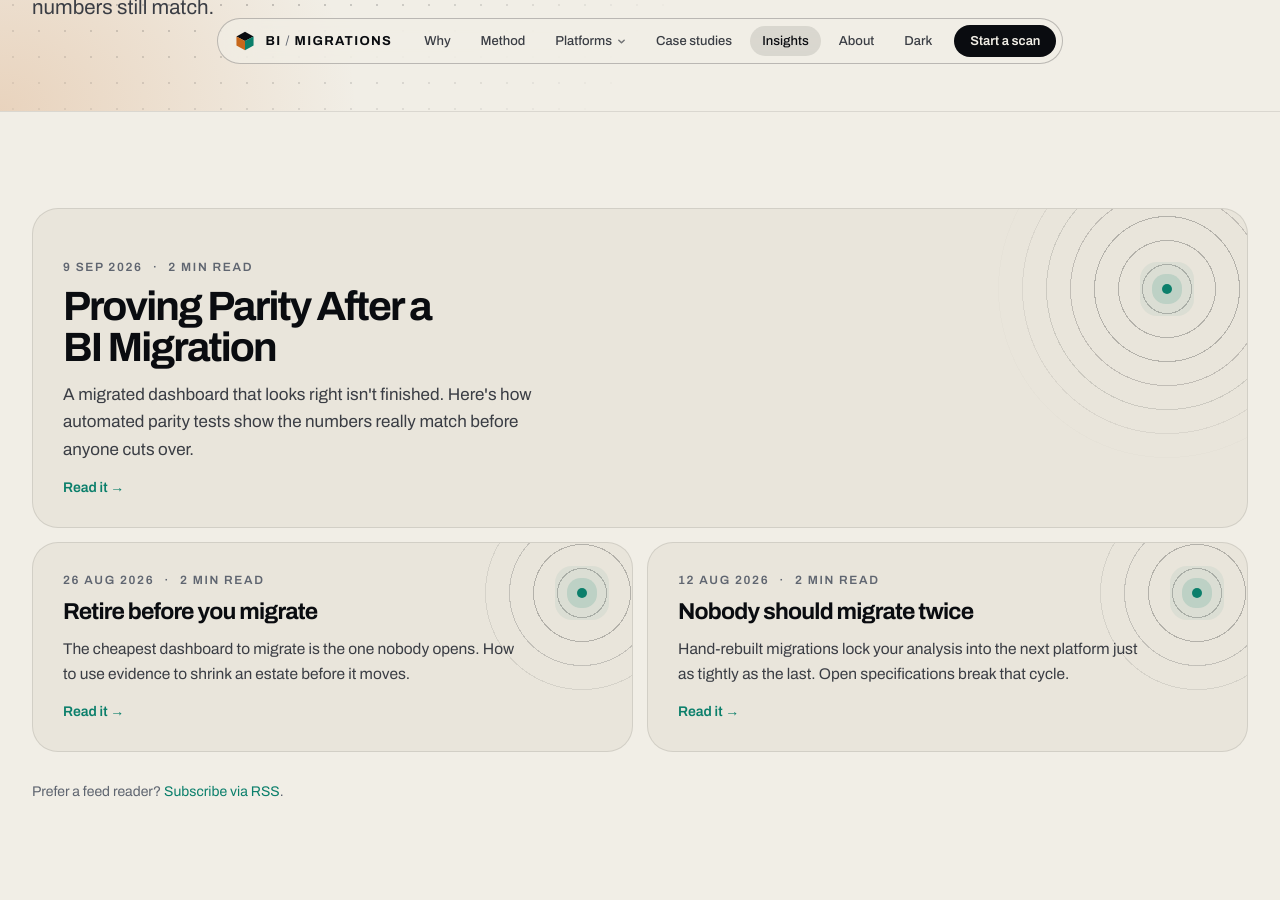
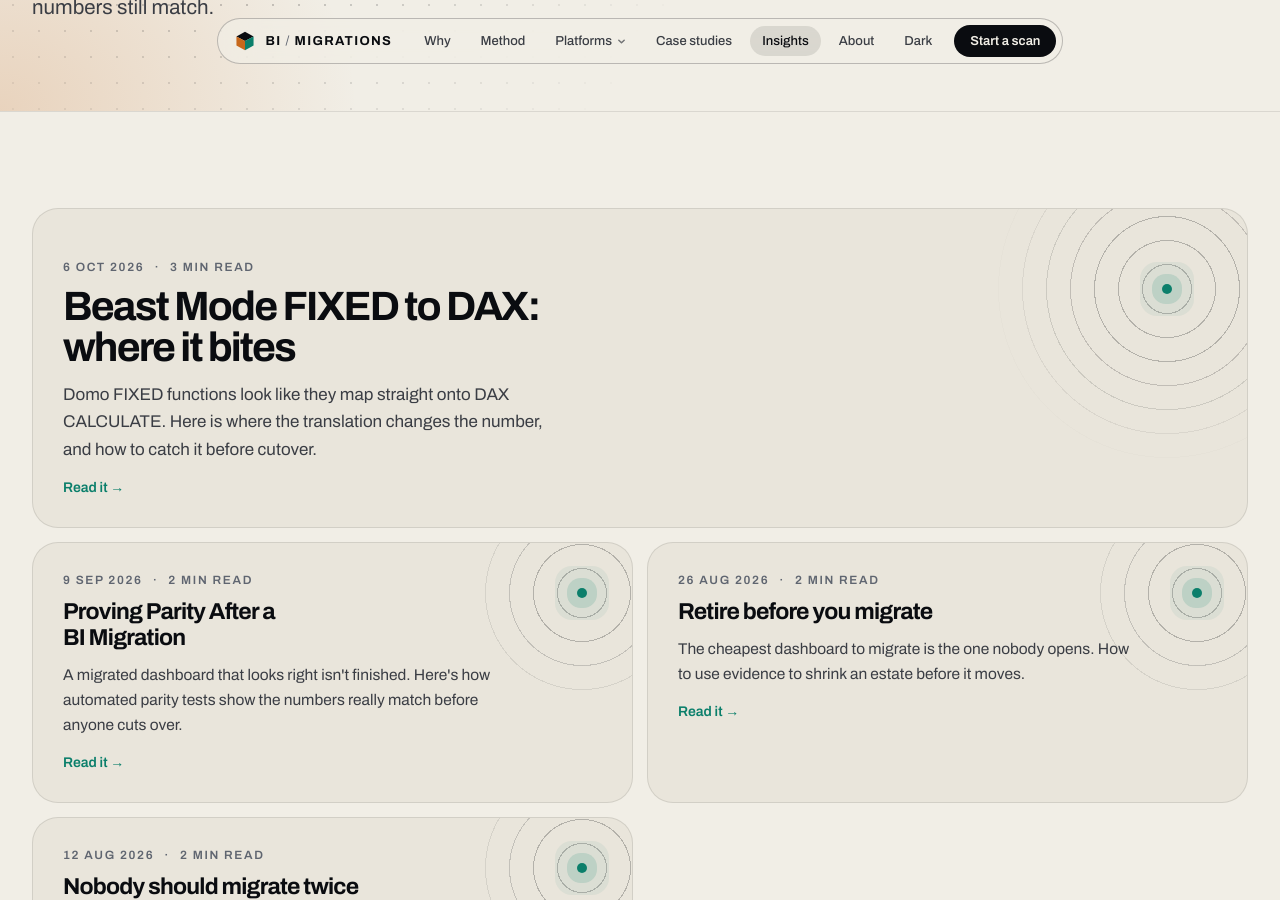
Before and after one commit to BIMigrations/www, a Jekyll site: the page built from insights/index.html, in a window 1280 px wide and 900 px high, scrolled down 476 px. Built offline with Jekyll 4.4.1, drawn with Linux system fonts in a browser that asks for light colours; some web fonts are replaced; some of the changed lines change nothing that is shown.

Commit message:
Publish "Beast Mode FIXED to DAX: where it bites"

````diff
--- a/_posts/2026-09-09-proving-parity.md
+++ b/_posts/2026-09-09-proving-parity.md
@@ -12,7 +12,7 @@ The fastest way to lose trust in a new BI platform is for someone to spot a numb
 
 A rebuilt dashboard can look identical and still be wrong. Common causes:
 
-- A calculation evaluated in a different context — per row instead of per group, or across a join that fans out. Tableau LOD expressions rewritten in DAX are a classic case (see [Tableau to Power BI migration](/tableau-to-power-bi/)), as are Domo Beast Modes (see [Domo to Power BI migration](/domo-to-power-bi/)).
+- A calculation evaluated in a different context — per row instead of per group, or across a join that fans out. Tableau LOD expressions rewritten in DAX are a classic case (see [Tableau to Power BI migration](/tableau-to-power-bi/)), as are Domo Beast Modes (see [FIXED functions in Beast Modes](/insights/beast-mode-fixed-to-dax/) and [Domo to Power BI migration](/domo-to-power-bi/)).
 - A filter applied at a different stage.
 - Nulls, rounding or time zones handled differently.
 - Row-level security that's slightly more or less permissive than before.
--- /dev/null
+++ b/_posts/2026-10-06-beast-mode-fixed-to-dax.md
@@ -0,0 +1,52 @@
+---
+title: "Beast Mode FIXED to DAX: where it bites"
+heading: "Beast Mode FIXED to DAX, <em>honestly.</em>"
+description: "Domo FIXED functions look like they map straight onto DAX CALCULATE. Here is where the translation changes the number, and how to catch it before cutover."
+author: amy-loomis
+image: /assets/img/og/beast-mode-fixed-to-dax.png
+---
+
+A Domo Beast Mode that uses FIXED is the one most likely to look right after migration and be wrong. It returns a number. The number is plausible. It just answers a slightly different question than the old card did.
+
+The reason is that FIXED and DAX describe the same idea from opposite ends. FIXED says "compute this at a grain I name, whatever the card is grouped by." DAX says "start from whatever filters are in play, then tell me which ones to drop." Translate one into the other mechanically and you get the same formula shape with a different meaning.
+
+## What FIXED actually *says*
+
+Domo's documentation describes FIXED functions as level of detail expressions: they calculate against the DataSet rather than row by row, and they need two aggregations, because you are aggregating over an aggregated expression. The documented forms are:
+
+```
+SUM(SUM(`Total Sales`) FIXED ())                 total for the whole DataSet
+SUM(SUM(`Total Sales`) FIXED (BY `Region`))      total per region
+MAX(SUM(`Total Sales`) FIXED (ADD `City`))       card grain plus city
+... FIXED (REMOVE `City`)                        card grain minus city
+```
+
+The first two are the ones people reach for, usually to build a share of total: this region's sales divided by all sales.
+
+## The DAX version, and the part that *changes*
+
+The tidy translation of a share of total looks like this:
+
+```dax
+Region share =
+DIVIDE(
+    SUM(Sales[Total Sales]),
+    CALCULATE(SUM(Sales[Total Sales]), ALL(Sales))
+)
+```
+
+`ALL(Sales)` removes every filter on the Sales table, including the ones a report reader sets in a slicer. Whether the Domo card did the same depends on where its filters were applied, and that is the question to answer per card, not per formula. If the old card's page filters narrowed the DataSet before FIXED ran, the denominator was the filtered total. With `ALL`, the denominator is the unfiltered total, and every share in the report is now too small. Nothing errors. The percentages simply stop adding up to 100.
+
+The fix is usually `ALLSELECTED` or `ALLEXCEPT`, and the choice is a decision about intent, not syntax. That is why I'd argue this pattern should never be converted without a person looking at the card's filters first.
+
+## Two smaller ways it goes *wrong*
+
+**Division by zero.** `DIVIDE(numerator, denominator)` returns BLANK when the denominator is zero, and you can pass an alternate result as a third argument, though it has to be a constant. If the old Beast Mode produced a zero or an error in that case, the card now shows an empty cell instead. Check what the source returns for empty groups, then choose the alternate result on purpose.
+
+**ADD and REMOVE.** These are relative to the card's own grain, so the same Beast Mode means different things on different cards. DAX measures have no card grain to be relative to. The honest translation is one measure per distinct grain, which is why a Domo estate with one shared Beast Mode can become several measures.
+
+## How to *catch* it
+
+Don't review these by eye. Pick the slices the card is actually used with: the default view, each page filter combination, and one slice that returns almost nothing. Run the old card and the new measure against each and compare. For a share of total, include a check that the shares sum to 1 at every slice. That single assertion catches the `ALL` problem on the first run.
+
+This is the same approach behind [proving parity](/insights/proving-parity/) after any migration, and it is where a [Domo to Power BI migration](/domo-to-power-bi/) spends more of its time than the formula count suggests. Our automated migration tool converts the bulk of an estate. The cards that need a human decision, like these, are worth writing down in [open specifications](/open-specifications/) so the intent survives the next platform change.
````
Also changed, not shown: assets/img/og/beast-mode-fixed-to-dax.png (added).
